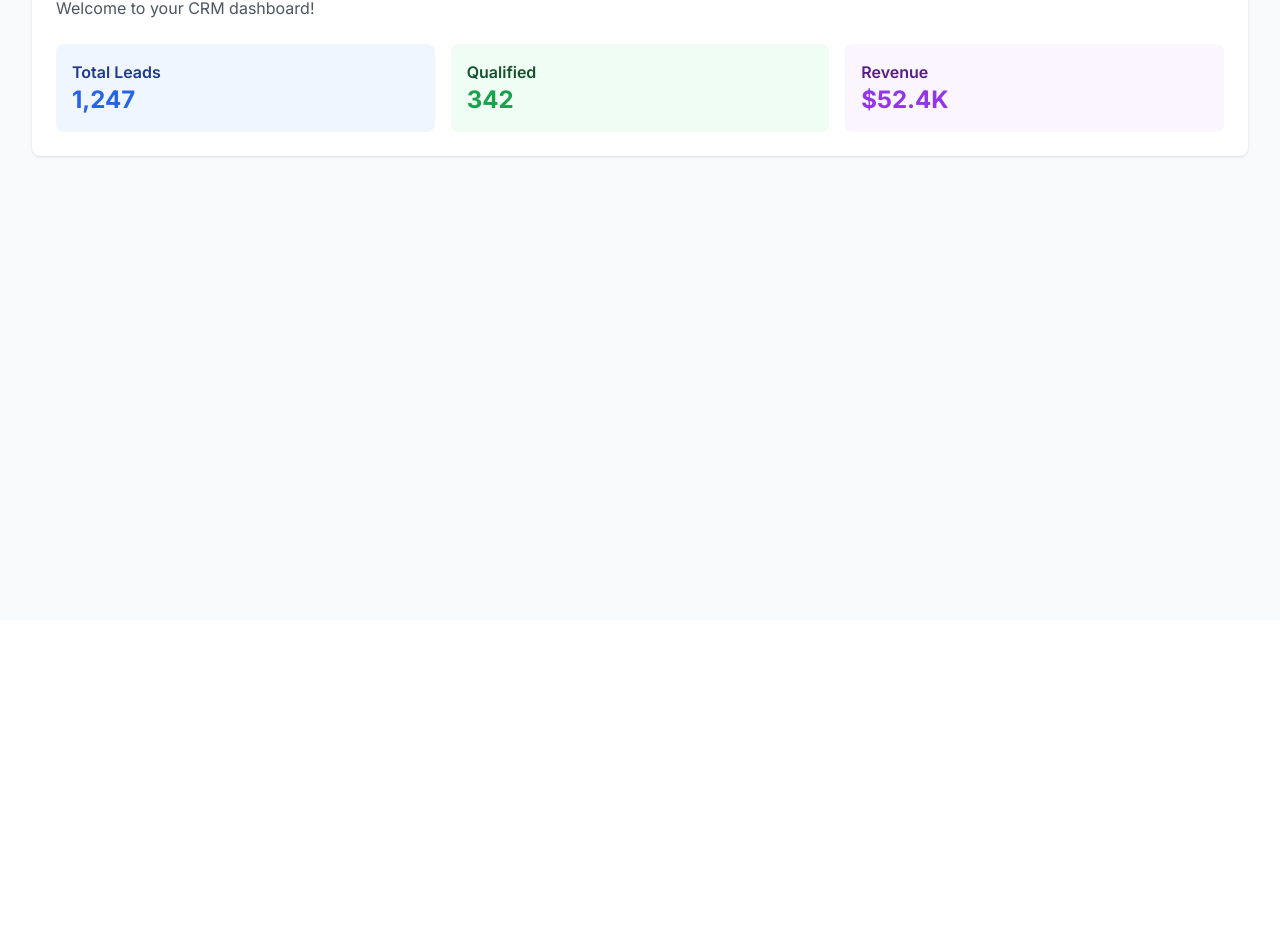
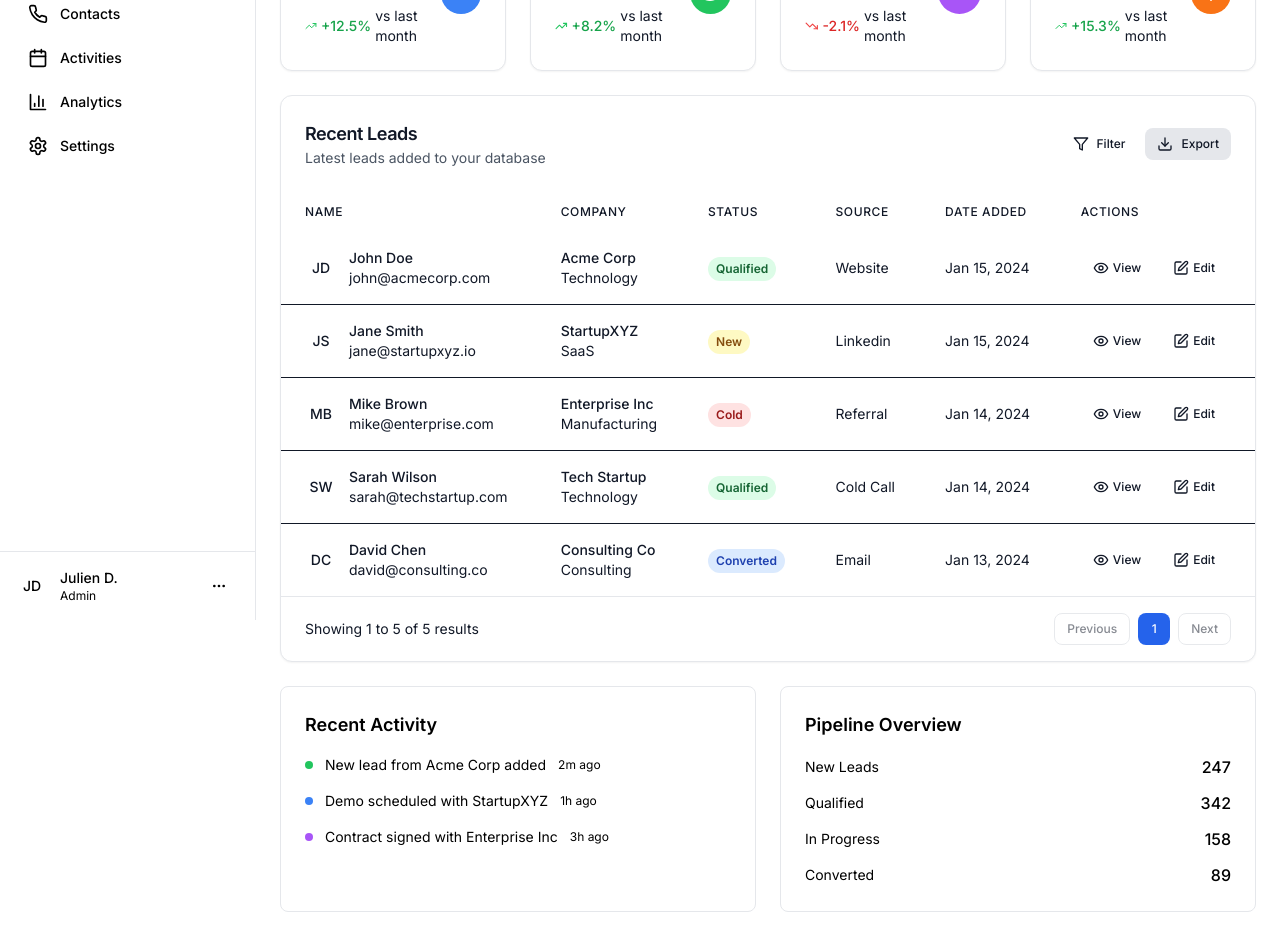
Before and after one commit to JulienDevoi/sdrleads, a Next.js app: page / in a window 1280 px wide. Shown: the part 180-1116 px from the top of the page. Before the commit the page ends 800 px from the top, so only its background shows below. Built offline with nearby package versions, Linux system fonts and the light colour scheme.

Commit message:
Restore full dashboard with sidebar, stats cards, and leads table - fix 404 issue

```diff
--- a/app/page.tsx
+++ b/app/page.tsx
@@ -1,24 +1,105 @@
+'use client'
+
+import { Users, TrendingUp, DollarSign, Target } from 'lucide-react'
+import { Sidebar } from '@/components/dashboard/sidebar'
+import { Header } from '@/components/dashboard/header'
+import { StatsCard } from '@/components/dashboard/stats-card'
+import { LeadsTable } from '@/components/dashboard/leads-table'
+import { mockLeads, mockStats } from '@/lib/mock-data'
+
 export default function HomePage() {
   return (
-    <div className="min-h-screen bg-gray-50 p-8">
-      <h1 className="text-4xl font-bold text-gray-900 mb-8">Lead Gen CRM</h1>
-      <div className="bg-white rounded-lg shadow p-6">
-        <h2 className="text-2xl font-semibold mb-4">Dashboard</h2>
-        <p className="text-gray-600">Welcome to your CRM dashboard!</p>
-        <div className="grid grid-cols-1 md:grid-cols-3 gap-4 mt-6">
-          <div className="bg-blue-50 p-4 rounded-lg">
-            <h3 className="font-semibold text-blue-900">Total Leads</h3>
-            <p className="text-2xl font-bold text-blue-600">1,247</p>
+    <div className="min-h-screen bg-background">
+      <Sidebar />
+
+      <div className="lg:pl-64">
+        <Header
+          title="Dashboard"
+          subtitle="Welcome back! Here's what's happening with your leads."
+        />
+
+        <main className="p-6 space-y-6">
+          {/* Stats Cards */}
+          <div className="grid grid-cols-1 md:grid-cols-2 lg:grid-cols-4 gap-6">
+            <StatsCard
+              title="Total Leads"
+              value={mockStats.totalLeads.toLocaleString()}
+              change={mockStats.growthMetrics.totalLeadsGrowth}
+              icon={<Users className="w-6 h-6 text-white" />}
+              iconColor="bg-blue-500"
+            />
+            <StatsCard
+              title="Qualified Leads"
+              value={mockStats.qualifiedLeads.toLocaleString()}
+              change={mockStats.growthMetrics.qualifiedLeadsGrowth}
+              icon={<Target className="w-6 h-6 text-white" />}
+              iconColor="bg-green-500"
+            />
+            <StatsCard
+              title="Conversion Rate"
+              value={`${mockStats.conversionRate}%`}
+              change={mockStats.growthMetrics.conversionRateGrowth}
+              icon={<TrendingUp className="w-6 h-6 text-white" />}
+              iconColor="bg-purple-500"
+            />
+            <StatsCard
+              title="Revenue"
+              value={`$${(mockStats.revenue / 1000).toFixed(1)}K`}
+              change={mockStats.growthMetrics.revenueGrowth}
+              icon={<DollarSign className="w-6 h-6 text-white" />}
+              iconColor="bg-orange-500"
+            />
           </div>
-          <div className="bg-green-50 p-4 rounded-lg">
-            <h3 className="font-semibold text-green-900">Qualified</h3>
-            <p className="text-2xl font-bold text-green-600">342</p>
+
+          {/* Recent Leads Table */}
+          <LeadsTable leads={mockLeads} />
+
+          {/* Additional Dashboard Content */}
+          <div className="grid grid-cols-1 lg:grid-cols-2 gap-6">
+            <div className="bg-card rounded-lg border p-6">
+              <h3 className="text-lg font-semibold mb-4">Recent Activity</h3>
+              <div className="space-y-4">
+                <div className="flex items-center space-x-3">
+                  <div className="w-2 h-2 bg-green-500 rounded-full"></div>
+                  <p className="text-sm">New lead from Acme Corp added</p>
+                  <span className="text-xs text-muted-foreground ml-auto">2m ago</span>
+                </div>
+                <div className="flex items-center space-x-3">
+                  <div className="w-2 h-2 bg-blue-500 rounded-full"></div>
+                  <p className="text-sm">Demo scheduled with StartupXYZ</p>
+                  <span className="text-xs text-muted-foreground ml-auto">1h ago</span>
+                </div>
+                <div className="flex items-center space-x-3">
+                  <div className="w-2 h-2 bg-purple-500 rounded-full"></div>
+                  <p className="text-sm">Contract signed with Enterprise Inc</p>
+                  <span className="text-xs text-muted-foreground ml-auto">3h ago</span>
+                </div>
+              </div>
+            </div>
+
+            <div className="bg-card rounded-lg border p-6">
+              <h3 className="text-lg font-semibold mb-4">Pipeline Overview</h3>
+              <div className="space-y-3">
+                <div className="flex justify-between items-center">
+                  <span className="text-sm text-muted-foreground">New Leads</span>
+                  <span className="font-medium">247</span>
+                </div>
+                <div className="flex justify-between items-center">
+                  <span className="text-sm text-muted-foreground">Qualified</span>
+                  <span className="font-medium">342</span>
+                </div>
+                <div className="flex justify-between items-center">
+                  <span className="text-sm text-muted-foreground">In Progress</span>
+                  <span className="font-medium">158</span>
+                </div>
+                <div className="flex justify-between items-center">
+                  <span className="text-sm text-muted-foreground">Converted</span>
+                  <span className="font-medium">89</span>
+                </div>
+              </div>
+            </div>
           </div>
-          <div className="bg-purple-50 p-4 rounded-lg">
-            <h3 className="font-semibold text-purple-900">Revenue</h3>
-            <p className="text-2xl font-bold text-purple-600">$52.4K</p>
-          </div>
-        </div>
+        </main>
       </div>
     </div>
   )
```
Also changed, not shown: vercel.json (added).
